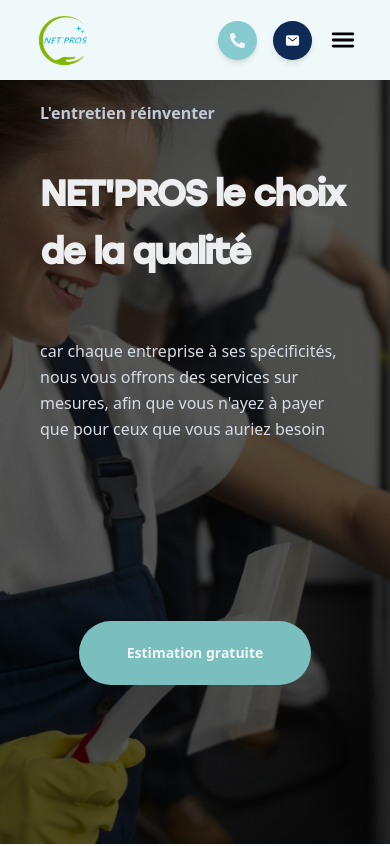
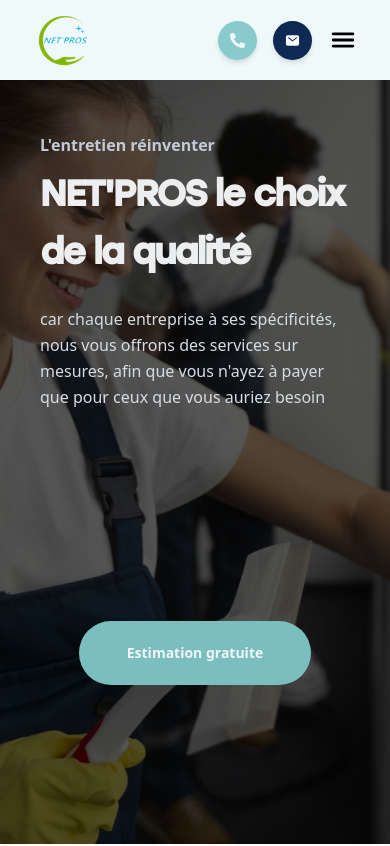
Before and after one commit to netproam/netpro, a Next.js app: page / in a window 390 px wide. Shown: the top 846 px of the page. Built offline with nearby package versions, Linux system fonts and the light colour scheme.

Commit message:
une meilleur version pour la version detailler des produits

```diff
--- a/src/components/section/WelcomeSection.tsx
+++ b/src/components/section/WelcomeSection.tsx
@@ -73,7 +73,7 @@
     <div
     key={allText[0].id}
     className="flex text-left flex-col   brightness-95
-     lg:text-left  lg:justify-center gap-10 lg:gap-0 px-10 lg:px-0">
+     lg:text-left  lg:justify-center gap-2 lg:gap-0 px-10 lg:px-0">
           <motion.h4
           viewport={{once:true}}
          animate={{opacity:[0,1],transition:{duration:2,delay:0.75}}}
```
